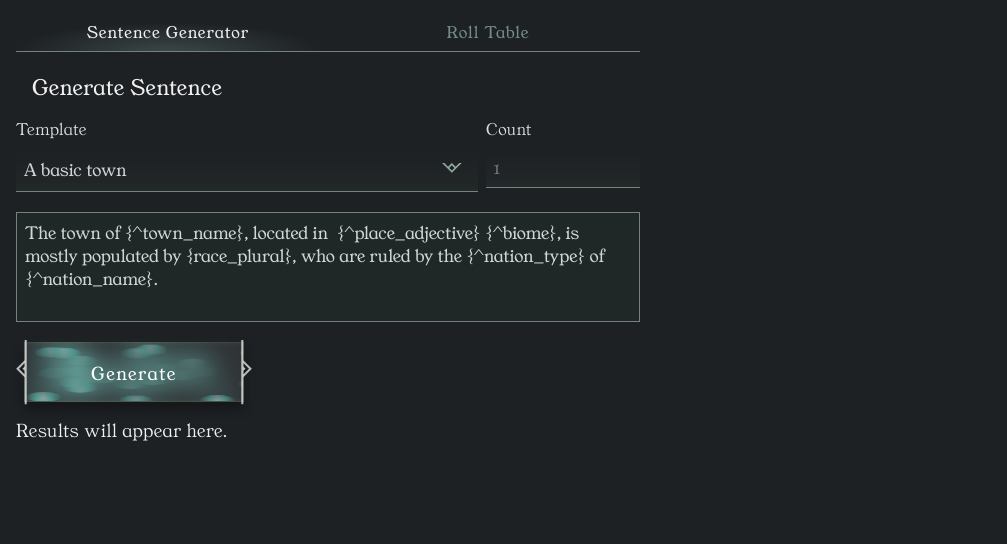
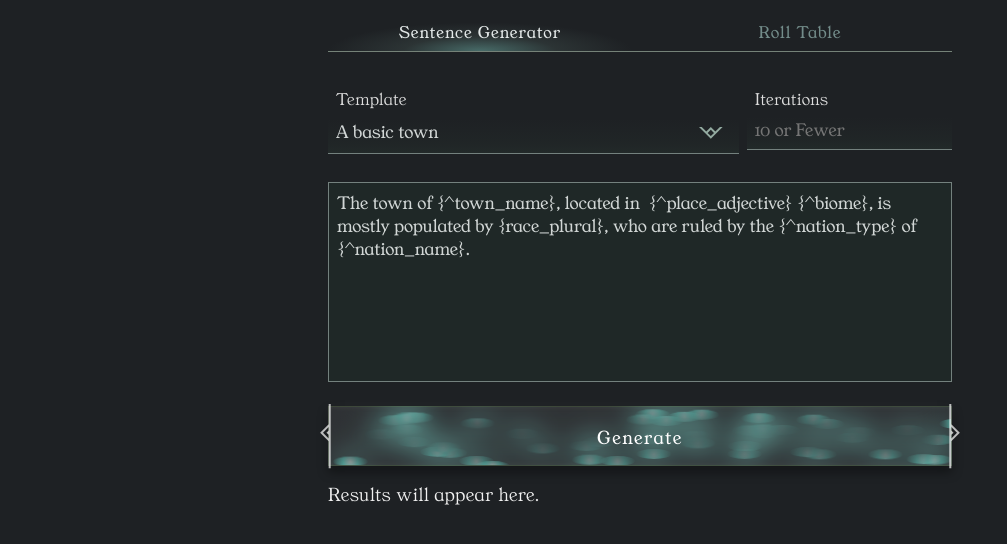
Before and after one commit to BlueRyno/TTRPG-Dashboard, a plain HTML site: page index.html in a window 1280 px wide. Shown: the part 92-636 px from the top of the page, without its empty margins (0-1007 px from the left). Drawn offline with nearby package versions, Linux system fonts and the light colour scheme.

Commit message:
Modified some styling

```diff
--- a/index.html
+++ b/index.html
@@ -26,10 +26,7 @@
     </div>
 
     <div class="section tab-content active" id="tab-generator">
-      <h2>
-        Generate Sentence
-      </h2>
-
+      <div class="formInputs">
         <div class="form-row">
           <div class="form-group-select">
             <label for="templateSelect">Template</label>
@@ -37,12 +34,15 @@
           </div>
 
           <div class="form-group-input">
-          <label for="sentenceCount">Count</label>
-          <input type="number" id="sentenceCount" placeholder="1" min="1">
+            <label for="sentenceCount">Iterations</label>
+            <input type="number" id="sentenceCount" placeholder="10 or Fewer" min="1" max="5">
           </div>
         </div>
 
-      <textarea id="templateEditor" rows="4" placeholder="Type a template with {table_name}…"></textarea>
+        <textarea id="templateEditor" class="templateArea" rows="4" placeholder="Type a template with {table_name}…">
+
+        </textarea>
+      </div>
 
       <div class="button-container" id="genContainer">
         <button id="generateBtn" class="magic-button">
@@ -55,8 +55,6 @@
     </div>
 
     <div class="section tab-content" id="tab-roller">
-      <h2>Roll from Specific Table</h2>
-
       <div class="form-row">
         <div class="form-group-select">
           <label for="tableName">Table Name</label>
@@ -64,8 +62,8 @@
         </div>
 
         <div class="form-group-input">
-          <label for="tableCount">Count</label>
-          <input type="number" id="tableCount" placeholder="1" min="1">
+          <label for="tableCount">Iterations</label>
+          <input type="number" id="tableCount" placeholder="10 or Fewer" min="1" max="5">
         </div>
       </div>
 
--- a/script.js
+++ b/script.js
@@ -371,8 +371,13 @@ async function renderTemplate(template) {
 //Generate the full sentence(s) from the template in the textarea.
 async function generateSentences() {
   const template = templateEditor.value;
-  const count = parseInt(sentenceCount.value) || 1;
+  let count = parseInt(sentenceCount.value) || 1;
   const results = [];
+
+  if (count > 10) {
+    count = 10;
+  }
+
   for (let i = 0; i < count; i++) {
     results.push(await renderTemplate(template));
   }
@@ -390,9 +395,14 @@ async function generateSentences() {
 //Generate one or more random results from the specific table selected.
 async function rollTable() {
   const tableName = tableNameSelect.value.trim();
-  const count = parseInt(tableCountInput.value) || 1;
+  let count = parseInt(tableCountInput.value) || 1;
   const table = await getTable(tableName);
   const results = [];
+
+  if (count > 10) {
+    count = 10;
+  }
+
   for (let i = 0; i < count; i++) {
     results.push(rollTableKey(table) || `Missing entry for ${tableName}`);
   }
@@ -657,7 +667,7 @@ document.querySelectorAll('.tab-btn').forEach(btn => {
 
 
 document.querySelector('[data-tab="roller"]').addEventListener('click', () => {
-  initFireflies(document.getElementById("rollContainer"), 15);
+  initFireflies(document.getElementById("rollContainer"), 35);
 })
 
 
@@ -665,4 +675,4 @@ document.querySelector('[data-tab="roller"]').addEventListener('click', () => {
 //functions to run on load
 loadTables();
 loadTemplates();
-initFireflies(document.getElementById("genContainer"), 25);
+initFireflies(document.getElementById("genContainer"), 50);
--- a/style.css
+++ b/style.css
@@ -33,6 +33,7 @@ body {
   font-family: "Young Serif", serif;
   font-weight: 300;
   letter-spacing: 0.5px;
+  min-height: 100vh;
 }
 
 h1 {
@@ -51,7 +52,9 @@ h2 {
 
 label {
   display: block;
-  margin-bottom: 0.25rem;
+  margin-top: 0.25rem;
+  margin-bottom: -0.25rem;
+  margin-left: 0.5rem;
   font-size: 1.125rem;
   color: #ddd;
 }
@@ -101,7 +104,7 @@ select {
   appearance: none;
   background-image: url('assets/arrow_down.svg');
   background-repeat: no-repeat;
-  background-size: 1.25rem 1.25rem;
+  background-size: 1.5rem 1.5rem;
   background-position: calc(100% - 1rem) 0.66rem;
 }
 
@@ -110,8 +113,8 @@ select option {
 }
 
 textarea {
-  min-height: 100px;
-  margin-bottom: 1rem;
+  min-height: 200px;
+  margin-bottom: 1.5rem;
   resize: none;
 }
 
@@ -125,7 +128,8 @@ input:focus, select:focus, textarea:focus {
 
 
 .generator-wrapper {
-  width: 50%;
+  width: 75%;
+  margin: 0 auto;
   display: flex;
   flex-direction: column;
   justify-content: center;
@@ -137,7 +141,7 @@ input:focus, select:focus, textarea:focus {
   gap: 1rem;
   width: 100%;
   border-bottom: 1px solid rgb(117 130 120);
-  margin-bottom: 0.3rem;
+  margin-bottom: 2rem;
 }
 
 .tab-btn {
@@ -152,19 +156,24 @@ input:focus, select:focus, textarea:focus {
   letter-spacing: 1px;
   color: hsl(175deg 10% 50%);
   cursor: pointer;
-  transition: background 0.3s ease;
+  transition: color 0.5s ease-in-out;
 }
 
 .tab-btn:hover, .tab-btn:active {
-  backdrop-filter: blur(15px) saturate(150%);
-  -webkit-backdrop-filter: blur(15px) saturate(100%);
+  color: hsl(175deg 20% 70%);
+  background-image: radial-gradient(
+    50% 75% at 50% 100%,
+    hsl(175deg 20% 25%),
+    hsla(175deg, 10%, 15%, .5) 50%,
+    hsla(175deg, 10%, 15%, 0) 100%
+  );
 }
 
 .tab-btn.active {
-  color: rgb(240 240 240);
+  color: hsl(175deg 10% 90%);
   background-image: radial-gradient(
     50% 75% at 50% 100%,
-    hsl(175deg 10% 25%),
+    hsl(175deg 20% 35%),
     hsla(175deg, 10%, 25%, .5) 50%,
     hsla(175deg, 10%, 25%, 0) 100%
   );
@@ -188,7 +197,14 @@ input:focus, select:focus, textarea:focus {
   border-bottom: 2px solid #636a6b;
 }
 
+.formInputs {
+   display: flex;
+   flex-direction: column;
+   gap: 0.5rem
+}
+
 .form-row {
+  flex: 1;
   display: flex;
   gap: 0.5rem;
   align-items: flex-start;
@@ -197,7 +213,7 @@ input:focus, select:focus, textarea:focus {
 }
 
 .form-group-select {
-  flex: 3;
+  flex: 2;
   display: flex;
   flex-direction: column;
   position: relative;
@@ -224,13 +240,16 @@ input:focus, select:focus, textarea:focus {
   );
 }
 
+.templateArea {
+  flex: 1;
+}
+
 
 
 .button-container {
   position: relative;
-  width: 220px;
+  width: 100%;
   height: 60px;
-  margin-left: 0.5rem;
 }
 
 .magic-button {
@@ -285,7 +304,7 @@ input:focus, select:focus, textarea:focus {
   transform: translateY(-50%) scaleX(-1);
 }
 
-/* Optional: brighten on hover */
+/* brighten on hover */
 .magic-button:hover::before,
 .magic-button:focus::before,
 .magic-button:hover::after,
@@ -294,9 +313,9 @@ input:focus, select:focus, textarea:focus {
 }
 
 .magic-button:hover, .magic-button:focus {
-  background: rgba(255, 255, 255, 0.06);
-  backdrop-filter: blur(10px) saturate(180%);
-  -webkit-backdrop-filter: blur(10px) saturate(180%);
+  background: hsla(0, 0%, 100%, 0.06);
+  backdrop-filter: blur(13px) saturate(180%);
+  -webkit-backdrop-filter: blur(13px) saturate(180%);
   outline: none;
 }
 
@@ -330,13 +349,24 @@ input:focus, select:focus, textarea:focus {
 
 
 
-@media (max-width: 800px) {
+@media (min-width: 1200px) {
   .generator-wrapper {
-    width: calc(100%);
-  }
-
-  .form-row {
-    flex-direction: column;
-    align-items: stretch;
+    width: 50%;
   }
 }
+
+
+
+@media (min-width: 1600px) {
+  .generator-wrapper {
+    width: 33%;
+  }
+}
+
+
+
+@media (max-width: 900px) {
+  .generator-wrapper {
+    width: 100%;
+  }
+}
```
Lines whose indentation alone changed are shown as unchanged.
